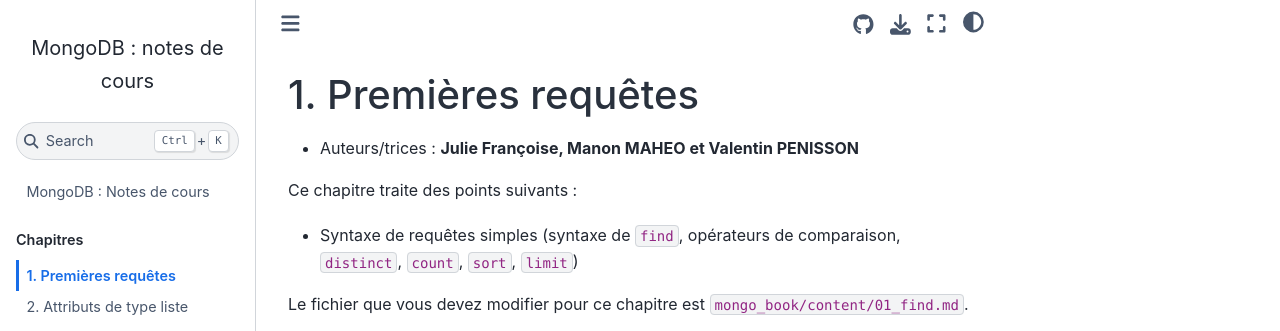
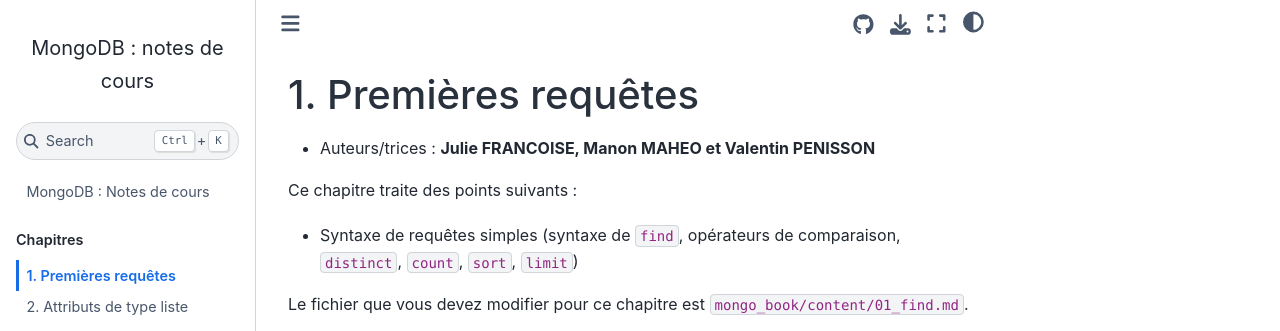
Before and after one commit to rtavenar/mongo_book, a Jupyter Book: the page built from content/01_find.md, in a window 1280 px wide. Shown: the top 331 px of the page. Built offline with Jupyter Book 1.0.4 settings and Sphinx 7.4.7 and the Sphinx Book theme 1.1.4, drawn with Linux system fonts in a browser that asks for light colours.

Commit message:
Update 01_find.md

```diff
--- a/content/01_find.md
+++ b/content/01_find.md
@@ -15,7 +15,7 @@
 
 # Premières requêtes
 
-* Auteurs/trices : **Julie Françoise, Manon MAHEO et Valentin PENISSON**
+* Auteurs/trices : **Julie FRANCOISE, Manon MAHEO et Valentin PENISSON**
 
 Ce chapitre traite des points suivants :
 * Syntaxe de requêtes simples (syntaxe de `find`, opérateurs de comparaison, `distinct`, `count`, `sort`, `limit`)
```
